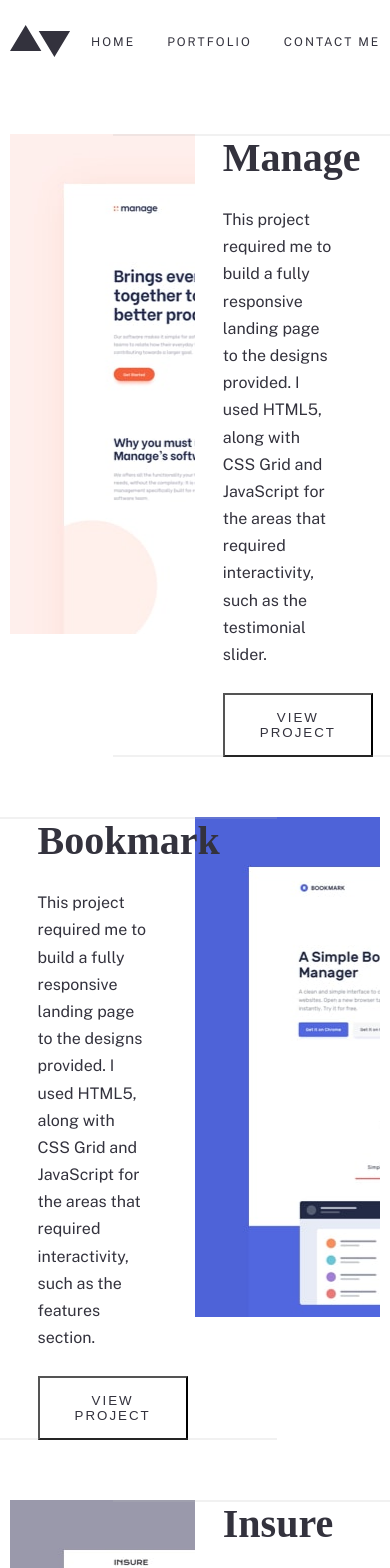
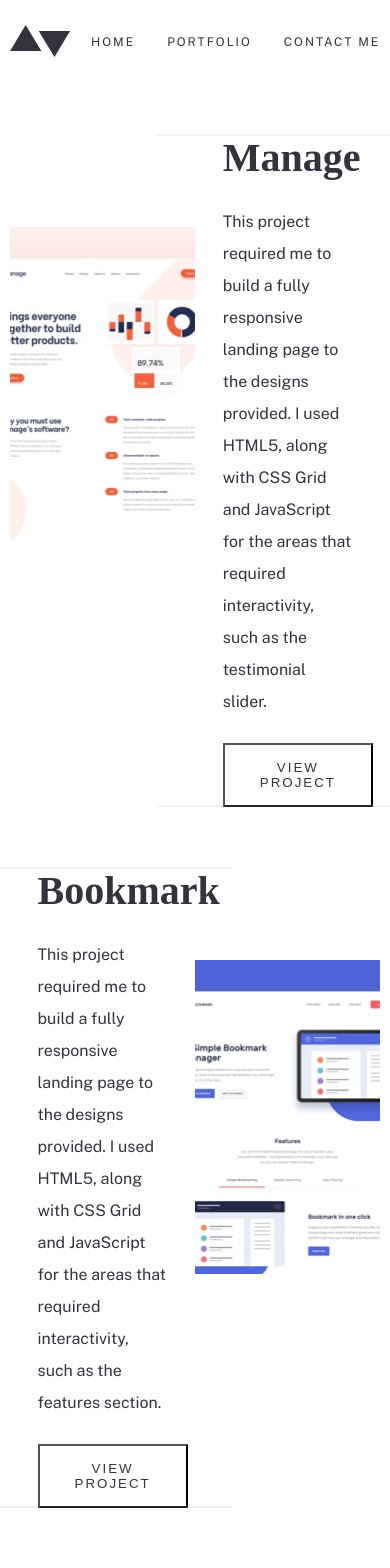
Before and after one commit to bkkcreative19/minimalistic-portfolio, a React (Create React App) app: page /portfolio in a window 390 px wide. Shown: the top 1568 px of the page. Built offline with nearby package versions, Linux system fonts and the light colour scheme; a web font is replaced by a local one.

Commit message:
finished contact tablet view

```diff
--- a/src/components/Projects/Projects.scss
+++ b/src/components/Projects/Projects.scss
@@ -30,6 +30,10 @@
                 // border-top: 2px solid #b9b9b933;
                 // border-bottom: 2px solid #b9b9b933;
                 // padding: 10rem 0;
+
+                // @media screen and (max-width: 1000px) {
+                //     background: url(../../assets/portfolio/tablet/image-portfolio-insure.jpg) no-repeat center;
+                //   }
             }
 
             &-head {
@@ -41,11 +45,15 @@
             }
             &-text {
                 font-size: 1.6rem;
-                max-width: 85%;
-                line-height: 1.7;
+                width: 85%;
+                line-height: 2;
                 margin: 2.5rem 0;
                 font-family: 'Public Sans', sans-serif;
                 color: #33323D;
+
+                @media screen and (max-width: 1000px) {
+                    width: 100%;
+                  }
             }
         }
     }
@@ -53,15 +61,32 @@
 
 .img1 {
     background: url(../../assets/portfolio/desktop/image-portfolio-manage.jpg);
+
+
+    @media screen and (max-width: 1000px) {
+        background: url(../../assets/portfolio/tablet/image-portfolio-manage.jpg) no-repeat center;
+      }
 }
 .img2 {
     background: url(../../assets/portfolio/desktop/image-portfolio-bookmark.jpg);
+
+    @media screen and (max-width: 1000px) {
+        background: url(../../assets/portfolio/tablet/image-portfolio-bookmark.jpg) no-repeat center;
+      }
 }
 .img3 {
     background: url(../../assets/portfolio/desktop/image-portfolio-insure.jpg);
+
+    @media screen and (max-width: 1000px) {
+        background: url(../../assets/portfolio/tablet/image-portfolio-insure.jpg) no-repeat center;
+      }
 }
 .img4 {
     background: url(../../assets/portfolio/desktop/image-portfolio-fylo.jpg);
+
+    @media screen and (max-width: 1000px) {
+        background: url(../../assets/portfolio/tablet/image-portfolio-fylo.jpg) no-repeat center;
+      }
 }
 
 .border-top {
@@ -69,6 +94,10 @@
     top: 0;
     border-bottom: 2px solid #b9b9b933;
     width: 35rem;
+
+    @media screen and (max-width: 1000px) {
+       width: 26rem;
+      }
 }
 
 .border-bottom {
@@ -76,4 +105,8 @@
     bottom: 0;
     border-bottom: 2px solid #b9b9b933;
     width: 35rem;
+
+    @media screen and (max-width: 1000px) {
+        width: 26rem;
+      }
 }
--- a/src/pages/Contact/Contact.scss
+++ b/src/pages/Contact/Contact.scss
@@ -12,6 +12,10 @@
         border-bottom: 1px solid #33323d2a;
         padding: 4rem 0;
 
+        @media screen and (max-width: 1000px) {
+            flex-direction: column;
+          }
+
         & h2 {
             flex: 2;
         }
@@ -23,8 +27,12 @@
                 font-size: 1.6rem;
                 font-family: 'Public Sans', sans-serif;
                 color: #33323D;
-                line-height: 1.6;
+                line-height: 1.9;
                 margin-bottom: 7rem;
+
+                @media screen and (max-width: 1000px) {
+                    margin-top: 1.2rem;
+                  }
             }
 
 
@@ -38,6 +46,10 @@
     &__contact-me {
         display: flex;
         margin-top: 3rem;
+
+        @media screen and (max-width: 1000px) {
+            flex-direction: column;
+          }
 
         & h2 {
             flex: 2;
```
